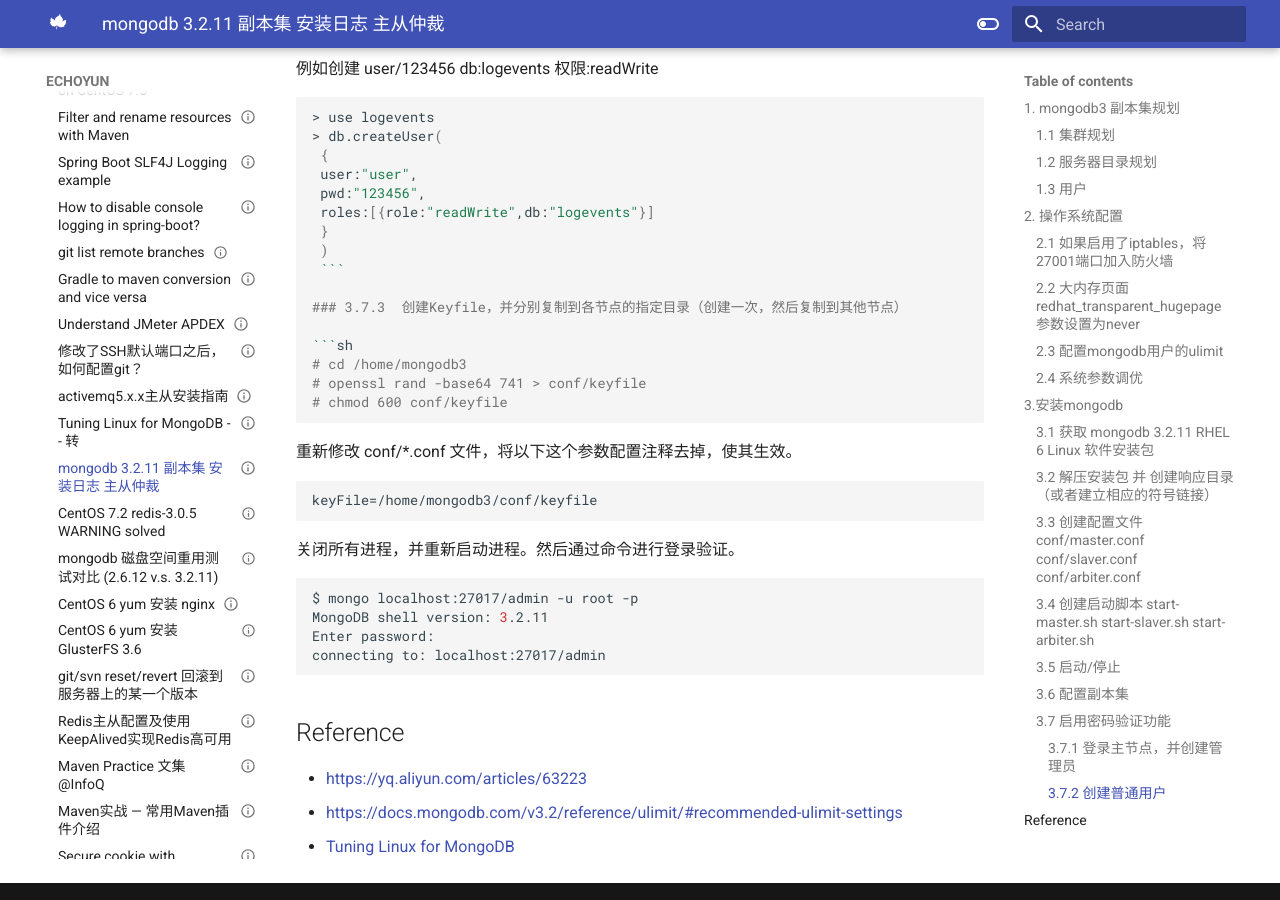
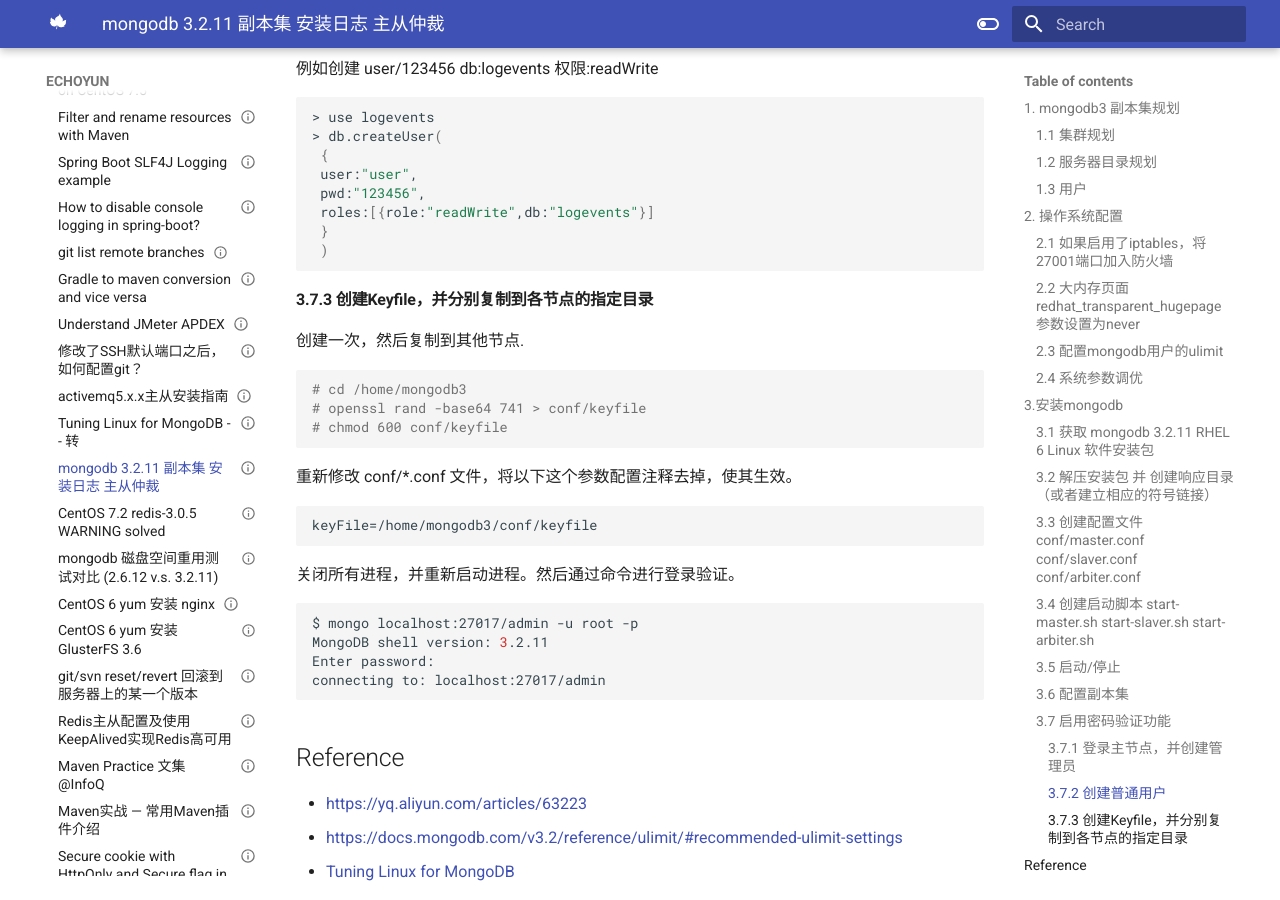
Before and after one commit to cloudecho/cloudecho.github.io, an MkDocs documentation site: the page built from docs/OPENSOURCE/2016-12-21-mongodb-3-2-11-%e5%89%af%e6%9c%ac%e9%9b%86-%e5%ae%89%e8%a3%85%e6%97%a5%e5%bf%97-%e4%b8%bb%e4%bb%8e%e4%bb%b2%e8%a3%81.html.md, in a window 1280 px wide and 900 px high, scrolled down 6647 px. Built offline with MkDocs 1.6.1 and Material for MkDocs 9.7.7, drawn with Linux system fonts in a browser that asks for light colours.

Commit message:
fix a post

````diff
--- a/docs/OPENSOURCE/2016-12-21-mongodb-3-2-11-%e5%89%af%e6%9c%ac%e9%9b%86-%e5%ae%89%e8%a3%85%e6%97%a5%e5%bf%97-%e4%b8%bb%e4%bb%8e%e4%bb%b2%e8%a3%81.html.md
+++ b/docs/OPENSOURCE/2016-12-21-mongodb-3-2-11-%e5%89%af%e6%9c%ac%e9%9b%86-%e5%ae%89%e8%a3%85%e6%97%a5%e5%bf%97-%e4%b8%bb%e4%bb%8e%e4%bb%b2%e8%a3%81.html.md
@@ -367,9 +367,11 @@
  roles:[{role:"readWrite",db:"logevents"}]
  }
  )
- ```
+```
 
-### 3.7.3  创建Keyfile，并分别复制到各节点的指定目录（创建一次，然后复制到其他节点）
+#### 3.7.3  创建Keyfile，并分别复制到各节点的指定目录
+
+创建一次，然后复制到其他节点.
 
 ```sh
 # cd /home/mongodb3
````
